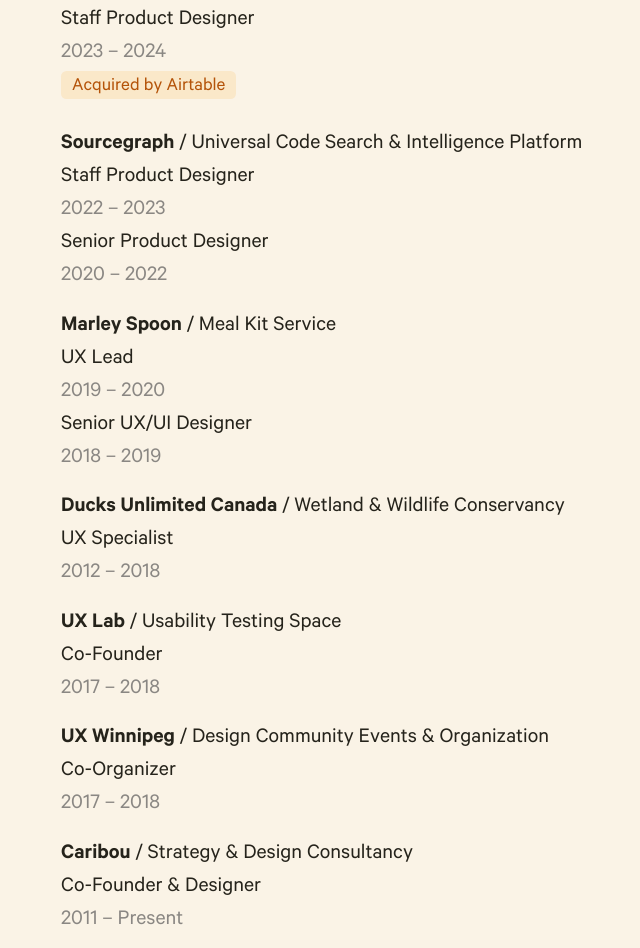
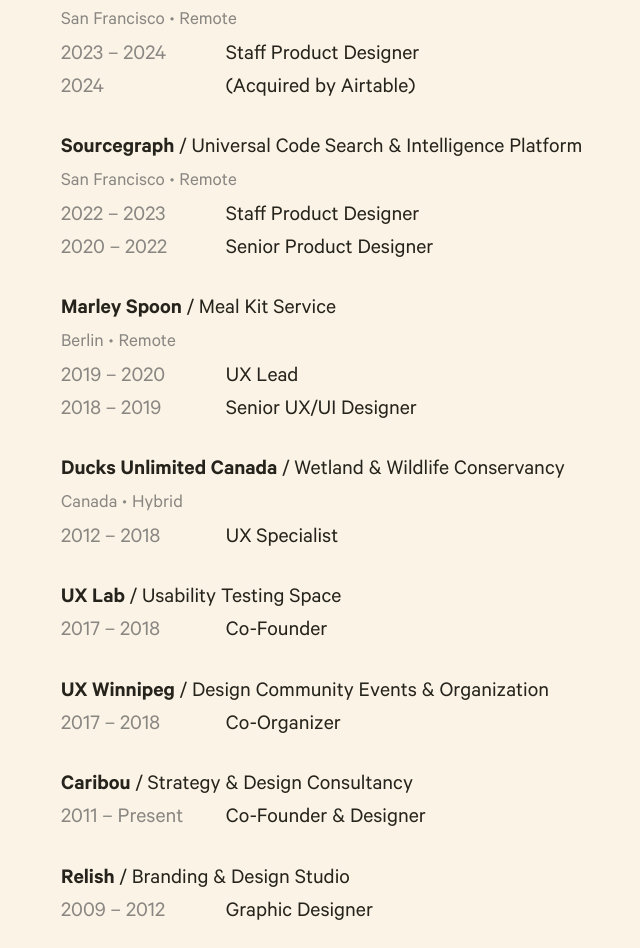
Before and after one commit to quinnkeast/quinnkeast-website, a Next.js app: page /about in a window 1280 px wide. Shown: the part 1784-2732 px from the top of the page, without its empty margins (373-1013 px from the left). Built offline with nearby package versions, Linux system fonts and the light colour scheme.

Commit message:
Update about page

```diff
--- a/pages/about.js
+++ b/pages/about.js
@@ -89,77 +89,131 @@ function About() {
           <h2 className="font-normal text-base text-black-lighter">Timeline</h2>
         </div>
         <div className="md:col-span-2">
-          <p>
+          <p className="mb-5">
             <strong>Airplane</strong> / Developer Infrastructure for Internal
             Tools
             <br />
-            Staff Product Designer
-            <br />
-            <span className="text-black-lighter">2023 – 2024</span>
-            <br />
-            <span className="rounded inline-block bg-yellow bg-opacity-20 text-yellow-700 text-sm leading-snug pb-2px px-2 mb-1.5">
-              Acquired by Airtable
+            <span className="text-black-lighter text-sm">
+              San Francisco <span className="bullet">•</span> Remote
             </span>
+            <div className="grid grid-cols-5">
+              <div className="text-black-lighter col-span-2 md:col-span-1">
+                2023 – 2024
+              </div>
+              <div className="col-span-3 md:col-span-4">
+                Staff Product Designer
+              </div>
+            </div>
+            <div className="grid grid-cols-5">
+              <div className="text-black-lighter col-span-2 md:col-span-1">
+                2024
+              </div>
+              <div className="col-span-3 md:col-span-4">
+                (Acquired by Airtable)
+              </div>
+            </div>
           </p>
-          <p>
+          <p className="mb-5">
             <strong>Sourcegraph</strong> / Universal Code Search & Intelligence
             Platform
             <br />
-            Staff Product Designer
-            <br />
-            <span className="text-black-lighter">2022 – 2023</span>
-            <br />
-            Senior Product Designer
-            <br />
-            <span className="text-black-lighter">2020 – 2022</span>
+            <span className="text-black-lighter text-sm">
+              San Francisco <span className="bullet">•</span> Remote
+            </span>
+            <div className="grid grid-cols-5">
+              <div className="text-black-lighter col-span-2 md:col-span-1">
+                2022 – 2023
+              </div>
+              <div className="col-span-3 md:col-span-4">
+                Staff Product Designer
+              </div>
+            </div>
+            <div className="grid grid-cols-5">
+              <div className="text-black-lighter col-span-2 md:col-span-1">
+                2020 – 2022
+              </div>
+              <div className="col-span-3 md:col-span-4">
+                Senior Product Designer
+              </div>
+            </div>
           </p>
-          <p>
+          <p className="mb-5">
             <strong>Marley Spoon</strong> / Meal Kit Service
             <br />
-            UX Lead
-            <br />
-            <span className="text-black-lighter">2019 – 2020</span>
-            <br />
-            Senior UX/UI Designer
-            <br />
-            <span className="text-black-lighter">2018 – 2019</span>
+            <span className="text-black-lighter text-sm">
+              Berlin <span className="bullet">•</span> Remote
+            </span>
+            <div className="grid grid-cols-5">
+              <div className="text-black-lighter col-span-2 md:col-span-1">
+                2019 – 2020
+              </div>
+              <div className="col-span-3 md:col-span-4">UX Lead</div>
+            </div>
+            <div className="grid grid-cols-5">
+              <div className="text-black-lighter col-span-2 md:col-span-1">
+                2018 – 2019
+              </div>
+              <div className="col-span-3 md:col-span-4">
+                Senior UX/UI Designer
+              </div>
+            </div>
           </p>
-          <p>
-            <strong>Ducks Unlimited Canada</strong> / Wetland &amp; Wildlife
+          <p className="mb-5">
+            <strong>Ducks Unlimited Canada</strong> / Wetland & Wildlife
             Conservancy
             <br />
-            UX Specialist
-            <br />
-            <span className="text-black-lighter">2012 – 2018</span>
+            <span className="text-black-lighter text-sm">
+              Canada <span className="bullet">•</span> Hybrid
+            </span>
+            <div className="grid grid-cols-5">
+              <div className="text-black-lighter col-span-2 md:col-span-1">
+                2012 – 2018
+              </div>
+              <div className="col-span-3 md:col-span-4">UX Specialist</div>
+            </div>
           </p>
-          <p>
+          <p className="mb-5">
             <strong>UX Lab</strong> / Usability Testing Space
             <br />
-            Co-Founder
-            <br />
-            <span className="text-black-lighter">2017 – 2018</span>
+            <div className="grid grid-cols-5">
+              <div className="text-black-lighter col-span-2 md:col-span-1">
+                2017 – 2018
+              </div>
+              <div className="col-span-3 md:col-span-4">Co-Founder</div>
+            </div>
           </p>
-          <p>
-            <strong>UX Winnipeg</strong> / Design Community Events &amp;
+          <p className="mb-5">
+            <strong>UX Winnipeg</strong> / Design Community Events &
             Organization
             <br />
-            Co-Organizer
+            <div className="grid grid-cols-5">
+              <div className="text-black-lighter col-span-2 md:col-span-1">
+                2017 – 2018
+              </div>
+              <div className="col-span-3 md:col-span-4">Co-Organizer</div>
+            </div>
+          </p>
+          <p className="mb-5">
+            <strong>Caribou</strong> / Strategy & Design Consultancy
             <br />
-            <span className="text-black-lighter">2017 – 2018</span>
+            <div className="grid grid-cols-5">
+              <div className="text-black-lighter col-span-2 md:col-span-1">
+                2011 – Present
+              </div>
+              <div className="col-span-3 md:col-span-4">
+                Co-Founder & Designer
+              </div>
+            </div>
           </p>
-          <p>
-            <strong>Caribou</strong> / Strategy &amp; Design Consultancy
+          <p className="mb-5">
+            <strong>Relish</strong> / Branding & Design Studio
             <br />
-            Co-Founder & Designer
-            <br />
-            <span className="text-black-lighter">2011 – Present</span>
-          </p>
-          <p>
-            <strong>Relish</strong> / Branding &amp; Design Studio
-            <br />
-            Graphic Designer
-            <br />
-            <span className="text-black-lighter">2009 – 2012</span>
+            <div className="grid grid-cols-5">
+              <div className="text-black-lighter col-span-2 md:col-span-1">
+                2009 – 2012
+              </div>
+              <div className="col-span-3 md:col-span-4">Graphic Designer</div>
+            </div>
           </p>
         </div>
       </div>
--- a/styles/globals.css
+++ b/styles/globals.css
@@ -103,6 +103,14 @@
 
   p + hr {
     @apply mt-10;
+  }
+
+  .bullet {
+    font-size: 12px;
+    position: relative;
+    top: -2px;
+    margin-right: 1px;
+    margin-left: 1px;
   }
 
   figcaption {
```
